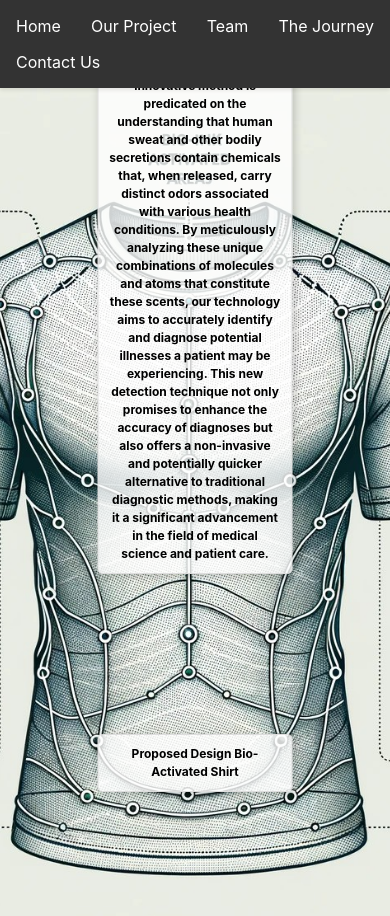
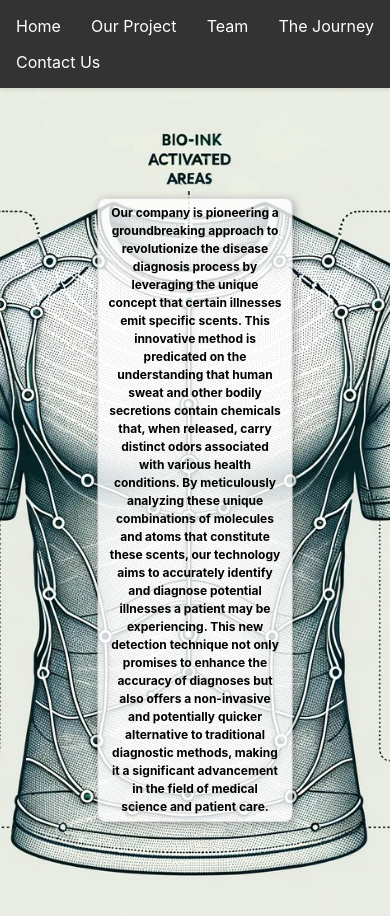
Before and after one commit to saitanishq/website, a React (Create React App) app: page /Project in a window 390 px wide. Shown: the top 916 px of the page. Built offline with nearby package versions, Linux system fonts and the light colour scheme.

Commit message:
Responsive project-1

```diff
--- a/src/Project.css
+++ b/src/Project.css
@@ -4,7 +4,7 @@
   justify-content: center;
   align-items: center;
   position: relative;
-    background-image: url('./shirt-img.jpg'); /* Adjust path as necessary */
+  background-image: url('./shirt-img.jpg'); /* Ensure the path to your image is correct */
   background-repeat: no-repeat;
   background-position: center center; /* Centers the background image */
   background-size: cover; /* Cover the container without losing aspect ratio */
@@ -14,46 +14,48 @@
 
 .text-overlay {
   position: absolute;
-    color: #000; /* Change text color to black for better contrast */
+  color: #000; /* Enhanced contrast with black text */
   font-weight: bold;
   text-align: center;
-    background-color: rgba(255, 255, 255, 0.8); /* Change background to a more opaque white for readability */
-    padding: 10px 15px; /* Increase padding for better text framing */
-    border-radius: 5px; /* Optional: Adjust as needed for desired rounded corners */
-    width: auto; /* Adjust width as necessary, or use 'auto' */
-    margin: 0; /* Adjust margin as necessary */
-    box-shadow: 2px 2px 8px rgba(0, 0, 0, 0.2); /* Add slight shadow for depth (optional) */
-    font-size: 16px; /* Adjust font size for readability */
-    line-height: 1.5; /* Improve line spacing for better legibility */
-    border: 1px solid #ddd; /* Optional: Add subtle border for defined text block edges */
-    /* Adjust 'top' and 'left' properties to position each text overlay correctly */
+  background-color: rgba(255, 255, 255, 0.8); /* Semi-opaque white background for better readability */
+  padding: 10px 20px; /* Ample padding for readability */
+  border-radius: 8px; /* Rounded corners for a smoother look */
+  box-shadow: 2px 2px 8px rgba(0, 0, 0, 0.3); /* Soft shadow for depth */
+  font-size: 16px; /* Appropriate font size for desktop */
+  line-height: 1.5; /* Line spacing for better legibility */
+  border: 1px solid #ddd; /* Subtle border for definition */
+  margin: 0; /* Reset margin */
 }
 
-
 .bio-ink-activated-areas {
-    top: 20%; /* Adjust based on your needs */
+  top: 50%; /* Center vertically more towards the top */
   left: 50%;
-    transform: translate(-50%, -50%); /* Adjust text position relative to its center */
+  transform: translate(-50%, -50%); /* Center horizontally */
 }
 
 .bio-activated-shirt {
-    bottom: 20%; /* Adjust based on your needs */
+  bottom: 30%; /* Center vertically more towards the bottom */
   right: 50%;
-    transform: translate(50%, 50%); /* Adjust text position relative to its center */
+  transform: translate(50%, -50%); /* Center horizontally */
 }
 
-  /* Add responsive adjustments */
+/* Responsive adjustments for tablets */
 @media (max-width: 768px) {
 .text-overlay {
-    padding: 15px;
-    font-size: 14px; /* Adjust font size for smaller screens */
+  font-size: 14px; /* Slightly smaller font size for tablet screens */
+  padding: 8px 15px; /* Adjust padding for smaller screens */
+}
+
+.bio-ink-activated-areas,
+.bio-activated-shirt {
+  transform: translate(-50%, -50%); /* Consistent centering for all text */
 }
 }
 
 /* Additional responsive adjustments for very small screens */
 @media (max-width: 480px) {
 .text-overlay {
-    padding: 10px;
-    font-size: 12px; /* Even smaller font for very small devices */
+  font-size: 12px; /* Reduced font size for mobile screens */
+  padding: 5px 10px; /* Minimal padding to maximize space */
 }
 }
--- a/src/Project.js
+++ b/src/Project.js
@@ -6,7 +6,7 @@ import shirtImg from './shirt-img.jpg'; // Make sure the path to your image is c
 function Project() {
   return (
     <div className="shirt-background">
-      <div className="text-overlay bio-ink-activated-areas">Our company is pioneering a groundbreaking approach to revolutionize the disease diagnosis process by leveraging the unique concept that certain illnesses emit specific scents. This innovative method is predicated on the understanding that human sweat and other bodily secretions contain chemicals that, when released, carry distinct odors associated with various health conditions. By meticulously analyzing these unique combinations of molecules and atoms that constitute these scents, our technology aims to accurately identify and diagnose potential illnesses a patient may be experiencing. This new detection technique not only promises to enhance the accuracy of diagnoses but also offers a non-invasive and potentially quicker alternative to traditional diagnostic methods, making it a significant advancement in the field of medical science and patient care. </div><div className="text-overlay bio-activated-shirt">Proposed Design Bio-Activated Shirt</div>
+      <div className="text-overlay bio-ink-activated-areas">Our company is pioneering a groundbreaking approach to revolutionize the disease diagnosis process by leveraging the unique concept that certain illnesses emit specific scents. This innovative method is predicated on the understanding that human sweat and other bodily secretions contain chemicals that, when released, carry distinct odors associated with various health conditions. By meticulously analyzing these unique combinations of molecules and atoms that constitute these scents, our technology aims to accurately identify and diagnose potential illnesses a patient may be experiencing. This new detection technique not only promises to enhance the accuracy of diagnoses but also offers a non-invasive and potentially quicker alternative to traditional diagnostic methods, making it a significant advancement in the field of medical science and patient care. </div>
       {/* Add more text overlays as needed */}
     </div>
   );
```
Lines whose indentation alone changed are shown as unchanged.
